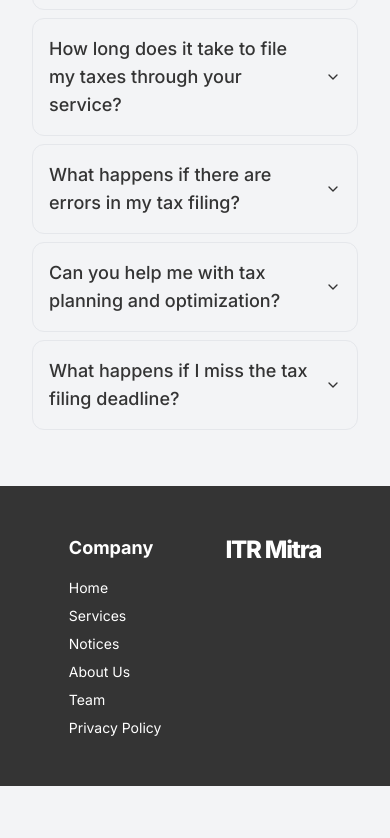
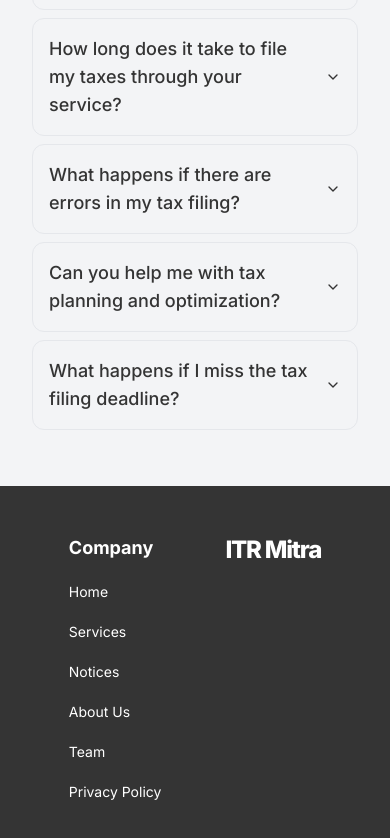
Before and after one commit to itrmitra/itrmitra, a Next.js app: page / in a window 390 px wide. Shown: the part 6979-7817 px from the top of the page. Before the commit the page ends 7765 px from the top, so only its background shows below. Built offline with nearby package versions, Linux system fonts and the light colour scheme.

Commit message:
fix gap and vertical padding of links

```diff
--- a/src/components/site-footer.tsx
+++ b/src/components/site-footer.tsx
@@ -12,12 +12,12 @@ export function SiteFooter() {
             <div className="flex justify-center gap-16 md:flex-row">
                 <div>
                     <h1 className="mb-4 text-lg font-bold">Company</h1>
-                    <div className="grid grid-cols-1 gap-2 md:grid-cols-2">
+                    <div className="grid grid-cols-1 gap-3 md:grid-cols-2">
                         {tabs.map((item) => (
                             <Link
                                 key={item.href}
                                 href={item.href}
-                                className="text-sm underline-offset-2 hover:underline"
+                                className="py-1 text-sm underline-offset-2 hover:underline md:py-0"
                             >
                                 {item.title}
                             </Link>
```
